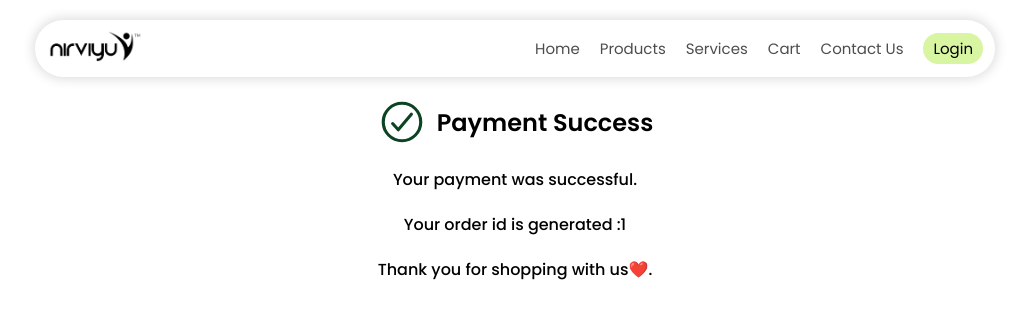
After one commit to murali2p/nirviyu-ecommerce, a Flask app: template templates/test.html in a window 1280 px wide. The commit adds this page. Shown: the top 319 px of the page, without its empty margins (125-1154 px from the left). Run offline with Flask 3, Linux system fonts and the light colour scheme; the template is opened without the code that fills it: most values are stand-ins (such as "Sample title", 1, 10 or a date in 2020).

Commit message:
update the payment success page

```diff
--- a/static/styles/style.css
+++ b/static/styles/style.css
@@ -618,6 +618,40 @@ orders settings
   font-size: 2.4rem;
   font-weight: 600;
 }
+
+/******************
+payment success settings
+*******************/
+.icon-payment-success {
+  width: 5rem;
+  height: 5rem;
+
+  color: #0c4322;
+}
+
+.payment-header-container {
+  display: flex;
+  justify-items: center;
+  align-items: center;
+  text-align: center;
+  justify-self: center;
+  gap: 1rem;
+}
+
+.payment-header {
+  font-size: 2.4rem;
+  font-weight: 600;
+  text-align: center;
+}
+
+.payment-para {
+  font-size: 1.6rem;
+  font-weight: 500;
+  text-align: center;
+  margin-top: 2rem;
+  margin-bottom: 2rem;
+}
+
 /***************************
 responsive design settings
 ***************************/
--- /dev/null
+++ b/templates/test.html
@@ -0,0 +1,85 @@
+<!DOCTYPE html>
+<html lang="en">
+  <head>
+    <meta charset="UTF-8" />
+    <meta name="viewport" content="width=device-width, initial-scale=1.0" />
+    <title>{% block title %}My Website{% endblock %}</title>
+    <link rel="preconnect" href="https://fonts.googleapis.com" />
+    <link rel="preconnect" href="https://fonts.gstatic.com" crossorigin />
+    <link
+      href="https://fonts.googleapis.com/css2?family=Poppins:wght@400;500;600;700;900&display=swap"
+      rel="stylesheet"
+    />
+    <link rel="stylesheet" href="../static/styles/style.css" />
+  </head>
+  <body>
+    <header class="header">
+      <logo class="logo">
+        <img
+          class="logo-img"
+          src="{{ url_for('static', filename='img/logo/logo-removebg-preview.png') }}"
+          alt="Nirviyu"
+        />
+      </logo>
+      <nav class="nav">
+        <ul class="nav-list">
+          <li><a class="nav-el" href="{{ url_for('index') }}">Home</a></li>
+          <li>
+            <a class="nav-el" href="{{ url_for('products') }}">Products</a>
+          </li>
+          <li>
+            <a class="nav-el" href="{{ url_for('index') }}#services"
+              >Services</a
+            >
+          </li>
+          <li><a class="nav-el" href="{{ url_for('cart') }}">Cart</a></li>
+          <li>
+            <a class="nav-el" href="{{ url_for('index') }}#know_more"
+              >Contact Us</a
+            >
+          </li>
+          <li><a class="nav-el login-bar" href="login"> Login </a></li>
+        </ul>
+      </nav>
+      <ion-icon
+        class="nav-icon"
+        name="menu-outline"
+        onclick="toggleNav()"
+      ></ion-icon>
+
+      <div id="sidebar" class="sidebar">
+        <a href="javascript:void(0)" class="closebtn" onclick="toggleNav()"
+          >&times;</a
+        >
+        <a href="{{ url_for('index') }}">Home</a>
+        <a href="{{ url_for('products') }}">Products</a>
+        <a href="{{ url_for('index')}}#services">Services</a>
+        <a href="{{ url_for('cart') }}">Cart</a>
+        <a href="{{ url_for('index') }}#know_more">Contact Us</a>
+      </div>
+    </header>
+    <div class="container payment-success">
+      <div class="payment-header-container">
+        <ion-icon
+          class="icon-payment-success"
+          name="checkmark-circle-outline"
+        ></ion-icon>
+        <h1 class="payment-header">Payment Success</h1>
+      </div>
+      <p class="payment-para">Your payment was successful.</p>
+      <p class="payment-para">
+        Your order id is generated :{{ data['razorpay_order_id'] }}
+      </p>
+      <p class="payment-para">Thank you for shopping with us❤️.</p>
+    </div>
+    <script
+      type="module"
+      src="https://unpkg.com/ionicons@7.1.0/dist/ionicons/ionicons.esm.js"
+    ></script>
+    <script
+      nomodule
+      src="https://unpkg.com/ionicons@7.1.0/dist/ionicons/ionicons.js"
+    ></script>
+    <script src="../static/scripts/nav.js"></script>
+  </body>
+</html>
```
Also changed, not shown: templates/payment_success.html (+13 -5 lines).
